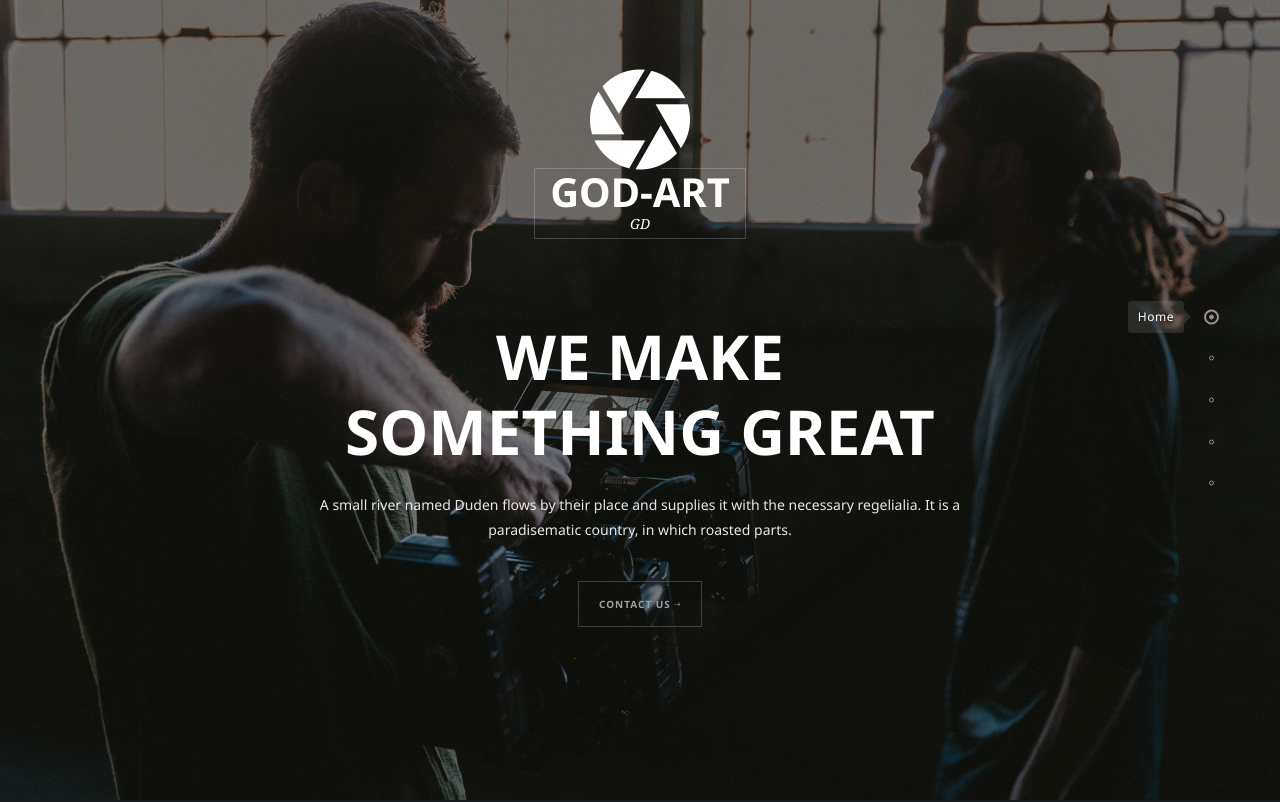
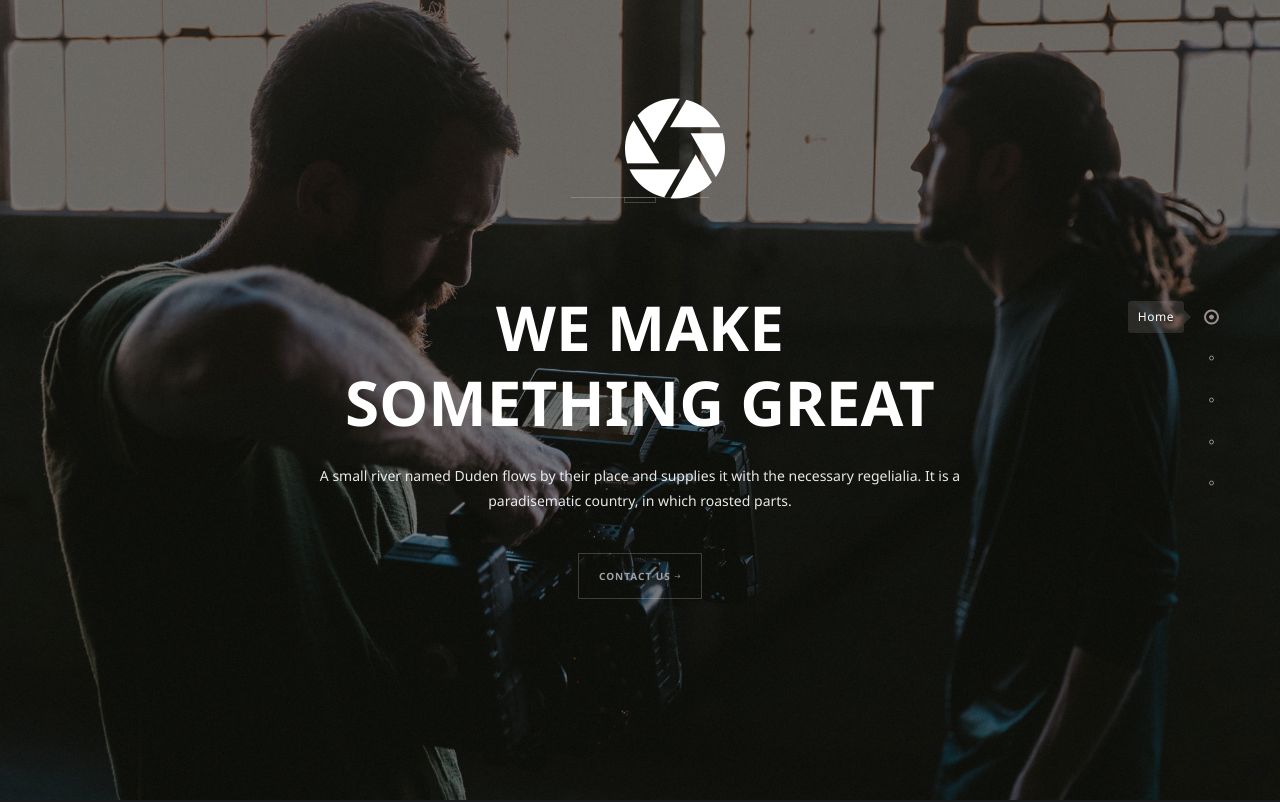
Before and after one commit to omnanwani/god_art, a plain HTML site: page index.html in a window 1280 px wide. Shown: the top 802 px of the page. Drawn offline with Linux system fonts and the light colour scheme; some packages are replaced by stand-ins of ours; no server answers; files whose address does not match are found by name.

Commit message:
Update index.html

```diff
--- a/index.html
+++ b/index.html
@@ -60,7 +60,7 @@
         <div class="row no-gutters slider-text js-fullheight align-items-center justify-content-center">
           <div class="col-lg-7 ftco-animate d-flex align-items-center">
           	<div class="text text-center">
-				  <h1 class="logo"><a href="index.html"><span class="flaticon-camera-shutter"></span>GOD-ART<small>GD</small></a></h1>
+				  <h1 class="logo"><a href="index.html"><span class="flaticon-camera-shutter"></span><small></small></a></h1>
 				 		<h1 class="mb-4">We Make <br>Something Great</h1>
 		  				<p class="mb-4">A small river named Duden flows by their place and supplies it with the necessary regelialia. It is a paradisematic country, in which roasted parts.</p>
 		  				<p class="mt-5"><a  href="#contact" class="btn-custom">Contact us <span class="ion-ios-arrow-round-forward"></span></a></p>
```
